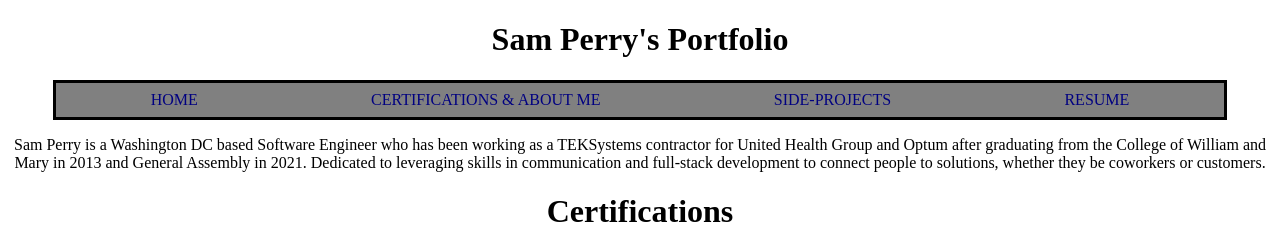
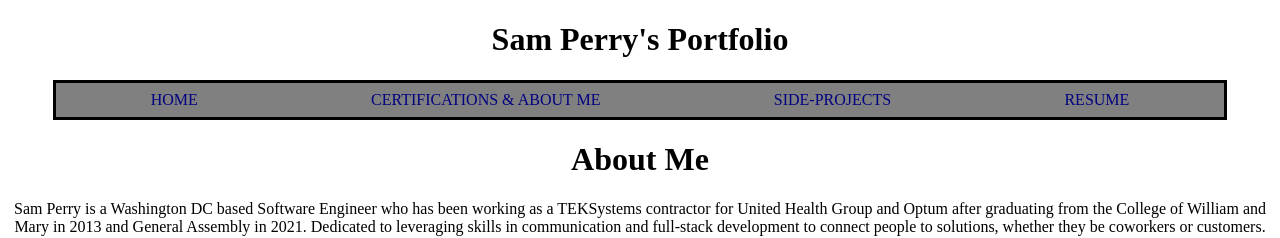
Before and after one commit to bladeyeight/Portfolio-frontend, a React (Create React App) app: page /about in a window 1280 px wide. Shown: the top 238 px of the page. Built offline with nearby package versions, Linux system fonts and the light colour scheme.

Commit message:
added header

```diff
--- a/src/pages/About.js
+++ b/src/pages/About.js
@@ -3,6 +3,7 @@ import { useState, useEffect } from "react";
 function About(props) {
  return (
    <div>
+     <h1>About Me</h1>
      <p>Sam Perry is a Washington DC based Software Engineer who has been working as a TEKSystems contractor for United Health Group and Optum after graduating from the College of William and Mary in 2013 and General Assembly in 2021.  Dedicated to leveraging skills in communication and full-stack development to connect people to solutions, whether they be coworkers or customers.</p>
      <h1>Certifications</h1>
      <iframe
--- a/src/projects.json
+++ b/src/projects.json
@@ -3,7 +3,7 @@
       "name": "AccuCats",
       "live": "https://accucats.vercel.app/",
       "git": "https://github.com/bladeyeight/AccuCats",
-      "image": "https://imgur.com/9fldBUz"
+      "image": "https://imgur.com/9fldBUz.png"
     },
     {
       "name": "C-Calculator",
```
